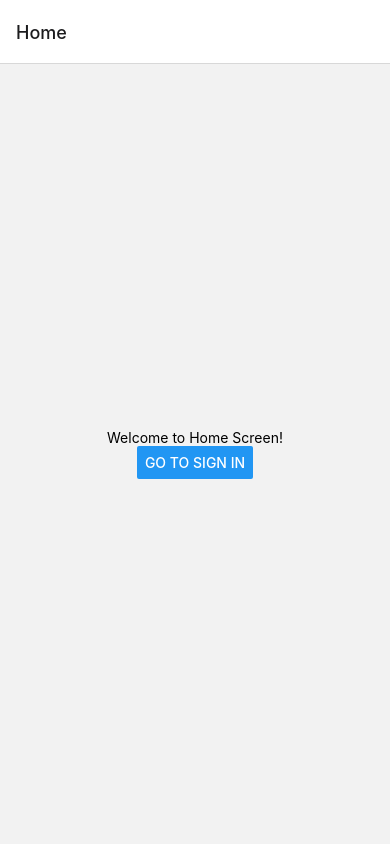
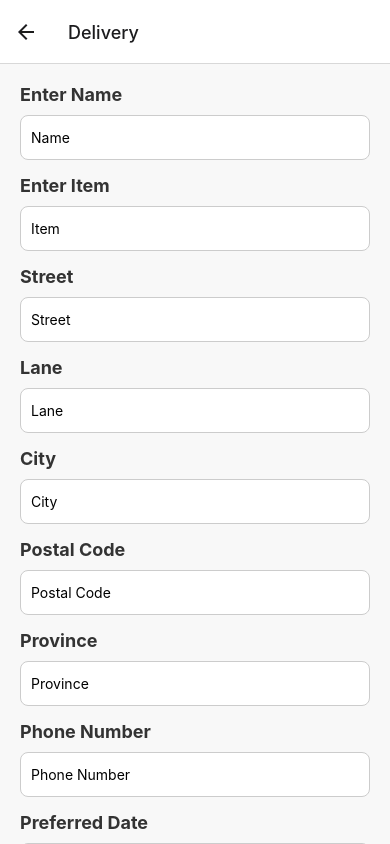
Before and after one commit to AshanGunathilaka/VirtulalDressingRoom, a React Native app: screen /Delivery in a window 390 px wide. Built offline with nearby package versions, Linux system fonts and the light colour scheme.

Commit message:
Add Delivery Schedule
Delivery Schedule Page

```diff
--- a/App.js
+++ b/App.js
@@ -7,6 +7,7 @@ import HomeScreen from './Screens/HomeScreen';
 import SignInScreen from './Screens/SignInScreen';
 import SignUpScreen from './Screens/SignUpScreen';
 import AddressScreen from './Screens/AddressScreen';
+import DeliveryScreen from './Screens/Delivery/delivery';
 
 const Stack = createNativeStackNavigator();
 
@@ -18,6 +19,8 @@ export default function App() {
         <Stack.Screen name="Sign In" component={SignInScreen} />
         <Stack.Screen name="Sign Up" component={SignUpScreen} />
         <Stack.Screen name="Address" component={AddressScreen} />
+        <Stack.Screen name="Delivery" component={DeliveryScreen} />
+
       </Stack.Navigator>
     </NavigationContainer>
   );
--- a/Screens/AddressScreen.js
+++ b/Screens/AddressScreen.js
@@ -59,6 +59,7 @@ const AddressScreen = ({ navigation }) => {
         onChangeText={setZip}
       />
       <Button title="Save Address" onPress={handleSaveAddress} />
+
       {message ? <Text style={styles.message}>{message}</Text> : null}
     </View>
   );
--- /dev/null
+++ b/Screens/Delivery/delivery.js
@@ -0,0 +1,183 @@
+import React, { useState } from 'react';
+import { View, TextInput, Button, Text, StyleSheet, Alert, ScrollView, TouchableOpacity } from 'react-native';
+import { db } from '../../firebaseConfig'; // Make sure this path is correct
+import { collection, addDoc } from 'firebase/firestore';
+
+const DeliveryScreen = ({ navigation }) => {
+  const [name, setName] = useState('');
+  const [item, setItem] = useState('');
+  const [street, setStreet] = useState('');
+  const [lane, setLane] = useState('');
+  const [city, setCity] = useState('');
+  const [postalCode, setCode] = useState('');
+  const [province, setProvince] = useState('');
+  const [phoneNo, setPhone] = useState('');
+  const [preferredDate, setDate] = useState('');
+  const [preferredTime, setTime] = useState('');
+  const [addNote, setNote] = useState('');
+  const [deliveryStatus] = useState('Pending'); // Default status
+  const [message, setMessage] = useState('');
+
+  const handleSaveDelivery = async () => {
+    const userDelivery = {
+      name,
+      item,
+      street,
+      lane,
+      city,
+      postalCode,
+      province,
+      phoneNo,
+      preferredDate,
+      preferredTime,
+      addNote,
+      deliveryStatus,
+    };
+
+    try {
+      // Add a new document with a generated ID
+      const docRef = await addDoc(collection(db, 'Delivery'), userDelivery);
+      setMessage(`Delivery saved with ID: ${docRef.id}`);
+      Alert.alert('Success', 'Delivery saved successfully!');
+      // Optionally navigate to another screen after saving
+      navigation.navigate('Home'); // Change to your desired screen
+    } catch (error) {
+      console.error('Error adding Delivery: ', error);
+      Alert.alert('Error', 'Could not save delivery. Please try again.');
+    }
+  };
+
+  return (
+    <ScrollView>
+      <View style={styles.container}>
+        <Text style={styles.title}>Enter Name</Text>
+        <TextInput
+          style={styles.input}
+          placeholder="Name"
+          value={name}
+          onChangeText={setName}
+        />
+        <Text style={styles.title}>Enter Item</Text>
+        <TextInput
+          style={styles.input}
+          placeholder="Item"
+          value={item}
+          onChangeText={setItem}
+        />
+        <Text style={styles.title}>Street</Text>
+        <TextInput
+          style={styles.input}
+          placeholder="Street"
+          value={street}
+          onChangeText={setStreet}
+        />
+        <Text style={styles.title}>Lane</Text>
+        <TextInput
+          style={styles.input}
+          placeholder="Lane"
+          value={lane}
+          onChangeText={setLane}
+        />
+        <Text style={styles.title}>City</Text>
+        <TextInput
+          style={styles.input}
+          placeholder="City"
+          value={city}
+          onChangeText={setCity}
+        />
+        <Text style={styles.title}>Postal Code</Text>
+        <TextInput
+          style={styles.input}
+          placeholder="Postal Code"
+          value={postalCode}
+          onChangeText={setCode}
+        />
+        <Text style={styles.title}>Province</Text>
+        <TextInput
+          style={styles.input}
+          placeholder="Province"
+          value={province}
+          onChangeText={setProvince}
+        />
+        <Text style={styles.title}>Phone Number</Text>
+        <TextInput
+          style={styles.input}
+          placeholder="Phone Number"
+          value={phoneNo}
+          onChangeText={setPhone}
+        />
+        <Text style={styles.title}>Preferred Date</Text>
+        <TextInput
+          style={styles.input}
+          placeholder="Preferred Date"
+          value={preferredDate}
+          onChangeText={setDate}
+        />
+        <Text style={styles.title}>Preferred Time</Text>
+        <TextInput
+          style={styles.input}
+          placeholder="Preferred Time"
+          value={preferredTime}
+          onChangeText={setTime}
+        />
+        <Text style={styles.title}>Additional Notes</Text>
+        <TextInput
+          style={styles.input}
+          placeholder="Add a note (optional)"
+          value={addNote}
+          onChangeText={setNote}
+        />
+
+        <TouchableOpacity style={styles.button} onPress={handleSaveDelivery}>
+          <Text style={styles.buttonText}>Save Delivery</Text>
+        </TouchableOpacity>
+
+        {message ? <Text style={styles.message}>{message}</Text> : null}
+      </View>
+    </ScrollView>
+  );
+};
+
+const styles = StyleSheet.create({
+  container: {
+    flex: 1,
+    backgroundColor: '#f8f8f8', // light background color
+    padding: 20,
+  },
+  title: {
+    fontSize: 18, // reduced the size for more clarity
+    marginBottom: 10,
+    textAlign: 'left', // aligns text to the left
+    color: '#333', // darker text color
+    fontWeight: 'bold', // bold title
+  },
+  input: {
+    height: 45,
+    borderColor: '#ccc', // lighter border color
+    borderWidth: 1,
+    borderRadius: 8, // rounded corners for inputs
+    marginBottom: 15,
+    paddingHorizontal: 10,
+    backgroundColor: '#fff', // white background for inputs
+  },
+  button: {
+    backgroundColor: '#007BFF', // primary button color
+    paddingVertical: 12,
+    borderRadius: 8,
+    marginTop: 10,
+  },
+  buttonText: {
+    color: '#fff', // white text for button
+    fontSize: 16,
+    textAlign: 'center',
+    fontWeight: 'bold',
+  },
+  message: {
+    marginTop: 20,
+    textAlign: 'center',
+    color: 'green',
+    fontSize: 16,
+  },
+});
+
+export default DeliveryScreen;
--- a/Screens/HomeScreen.js
+++ b/Screens/HomeScreen.js
@@ -10,7 +10,17 @@ const HomeScreen = ({ navigation }) => {
         title="Go to Sign In"
         onPress={() => navigation.navigate('Sign In')}
       />
+
+
+    <Text>Go to Delivery Schedule</Text>
+     <Button
+       title="Delivery Schedule"
+       onPress={() => navigation.navigate('Delivery')}
+     />
     </View>
+
+
+
   );
 };
 
```
